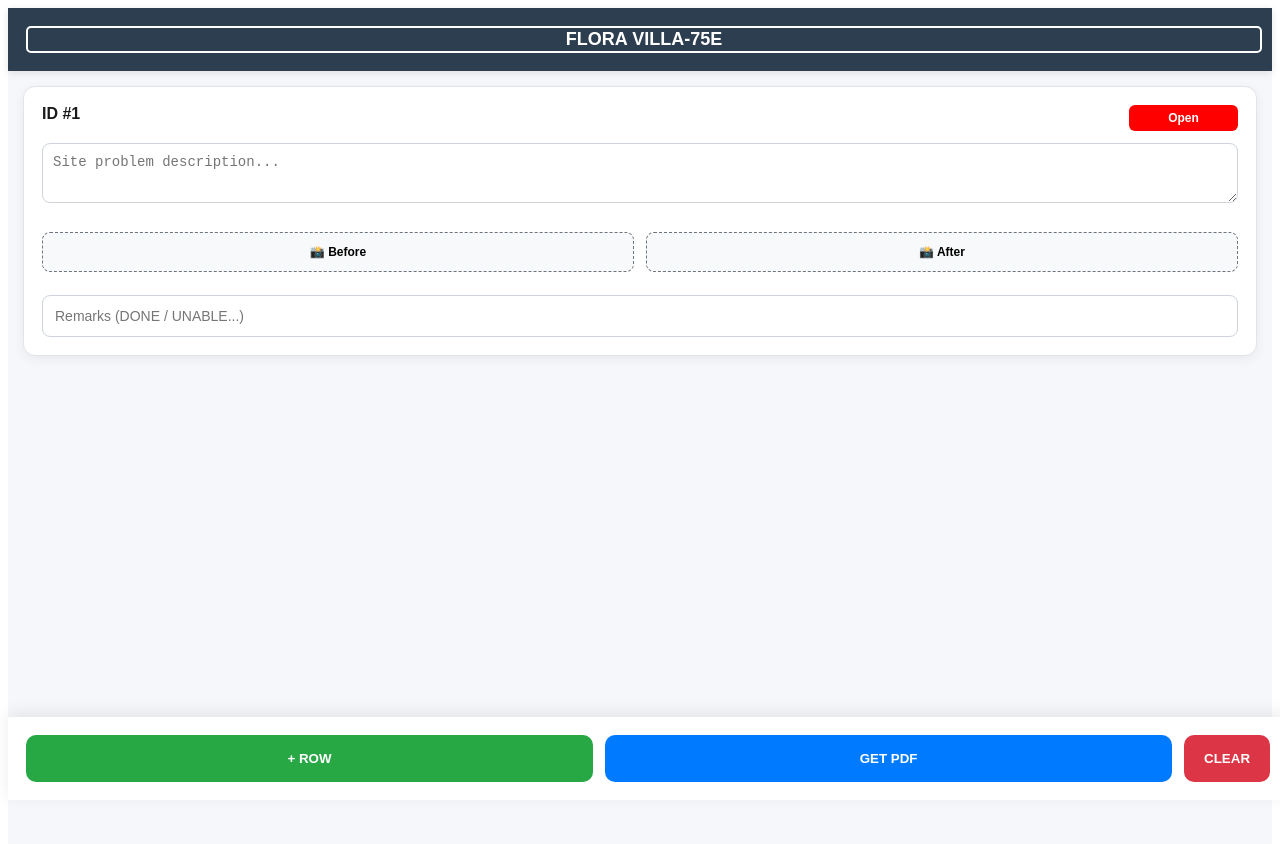
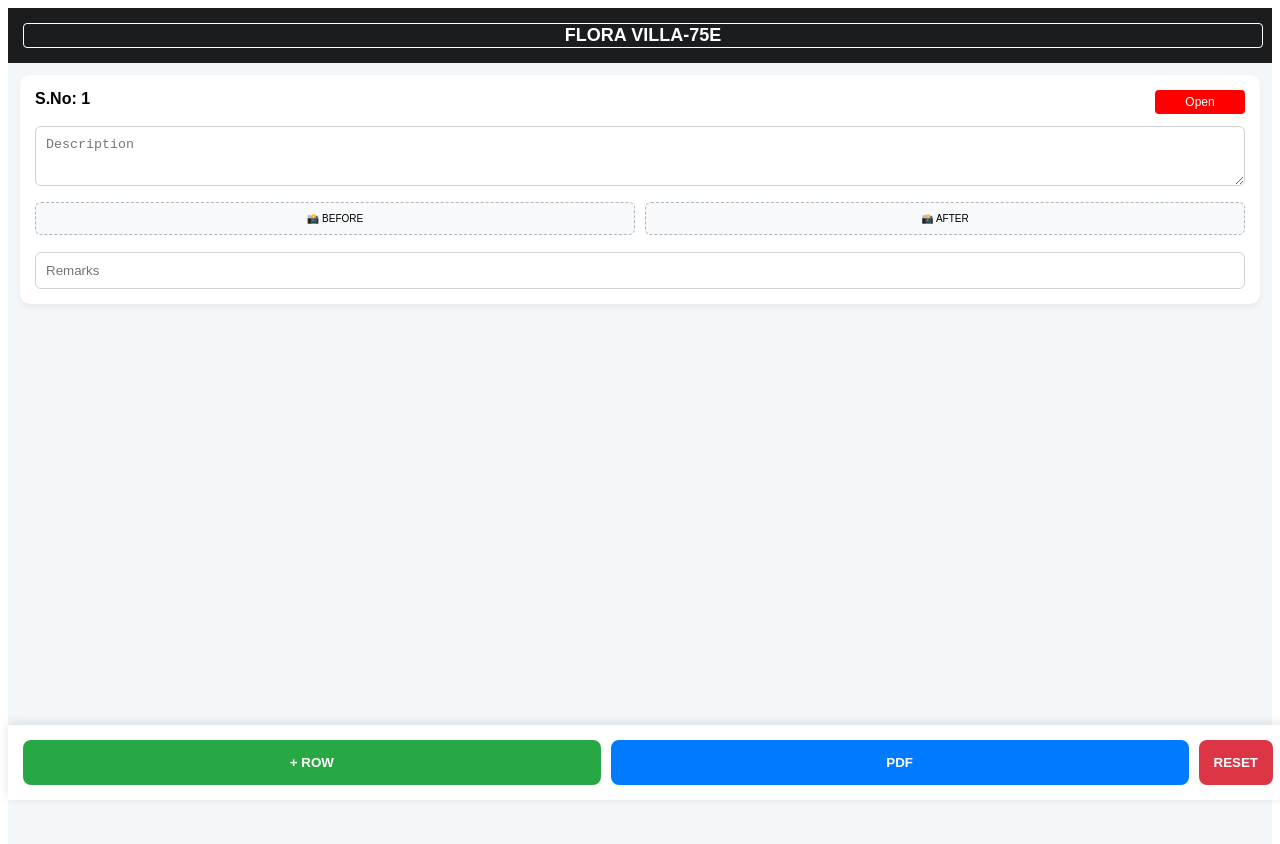
Before and after one commit to Movieeesss/Site-App, a React (Vite) app: page / in a window 1280 px wide. Shown: the top 844 px of the page. Built offline with nearby package versions, Linux system fonts and the light colour scheme.

Commit message:
Update SiteApp.tsx

```diff
--- a/src/SiteApp.tsx
+++ b/src/SiteApp.tsx
@@ -2,15 +2,22 @@ import React, { useState, useEffect } from 'react';
 import { jsPDF } from 'jspdf';
 import autoTable from 'jspdf-autotable';
 
-export default function ActionRegisterFinalApp() {
+export default function StableActionRegister() {
   const [project, setProject] = useState("FLORA VILLA-75E");
   const [rows, setRows] = useState(() => {
-    const saved = localStorage.getItem('site_v25_final');
+    try {
+      const saved = localStorage.getItem('site_v30_stable');
+      // Memory crash aagama irukka data irundha mattum parse pannum
       return saved ? JSON.parse(saved) : [{
         id: 1, date: '2026-04-13', desc: '', loggedBy: '',
         status: 'Open', closedDate: '', before: [], after: [],
         owner: '', closedBy: '', remarks: ''
       }];
+    } catch (e) {
+      console.error("Storage Error - Clearing cache");
+      localStorage.removeItem('site_v30_stable');
+      return [{ id: 1, date: '2026-04-13', desc: '', loggedBy: '', status: 'Open', before: [], after: [], owner: '', closedBy: '', remarks: '' }];
+    }
   });
 
   const [isUploading, setIsUploading] = useState(false);
@@ -18,7 +25,15 @@ export default function ActionRegisterFinalApp() {
   const UPLOAD_PRESET = "ml_default";
 
   useEffect(() => {
-    localStorage.setItem('site_v25_final', JSON.stringify(rows));
+    try {
+      localStorage.setItem('site_v30_stable', JSON.stringify(rows));
+    } catch (e) {
+      // Refresh panna blank screen varama irukka emergency memory clear
+      if (e.name === 'QuotaExceededError') {
+        alert("Memory Full! Older images cleared to prevent crash.");
+        localStorage.clear();
+      }
+    }
   }, [rows]);
 
   const formatDate = (dateStr) => {
@@ -38,48 +53,32 @@ export default function ActionRegisterFinalApp() {
 
   const uploadPhoto = async (id, type, files) => {
     setIsUploading(true);
-    const fileArray = Array.from(files);
-    for (const file of fileArray) {
+    for (const file of Array.from(files)) {
       const formData = new FormData();
       formData.append("file", file);
       formData.append("upload_preset", UPLOAD_PRESET);
       try {
         const res = await fetch(`https://api.cloudinary.com/v1_1/${CLOUD_NAME}/image/upload`, { method: "POST", body: formData });
         const data = await res.json();
-        if (data.secure_url) {
         setRows(prev => prev.map(r => r.id === id ? { ...r, [type]: [...r[type], data.secure_url] } : r));
-        }
       } catch (e) { alert("Upload error!"); }
     }
     setIsUploading(false);
   };
 
-  // INDIVIDUAL PHOTO DELETE LOGIC
-  const deletePhoto = (rowId, type, photoIndex) => {
-    setRows(prev => prev.map(r => r.id === rowId ? {
-      ...r, [type]: r[type].filter((_, index) => index !== photoIndex)
-    } : r));
-  };
-
-  const clearAll = () => {
-    if (window.confirm("Kandippa ella data-vum clear pannanuma?")) {
-      setRows([{ id: 1, date: '2026-04-13', desc: '', loggedBy: '', status: 'Open', closedDate: '', before: [], after: [], owner: '', closedBy: '', remarks: '' }]);
-      localStorage.removeItem('site_v25_final');
-    }
+  const deletePhoto = (id, type, index) => {
+    setRows(prev => prev.map(r => r.id === id ? { ...r, [type]: r[type].filter((_, i) => i !== index) } : r));
   };
 
   const generatePDF = () => {
     const doc = new jsPDF('l', 'mm', 'a4');
 
-    // 1. STRAIGHT SPLIT HEADER (Fix: image_0d0324.png style)
+    // Straight Split Header
     autoTable(doc, {
       body: [[project.toUpperCase(), 'ACTION REGISTER - NEW']],
       theme: 'grid',
       styles: { fontSize: 13, fontStyle: 'bold', halign: 'left', cellPadding: 4, fillColor: [211, 211, 211], lineWidth: 0.5, lineColor: [0, 0, 0] },
-      columnStyles: {
-        0: { cellWidth: 105 },
-        1: { cellWidth: 172 }
-      }
+      columnStyles: { 0: { cellWidth: 105 }, 1: { cellWidth: 172 } }
     });
 
     const head = [['Slno', 'Date Logged', 'Description', 'Logged by', 'Status', 'Closed Date', 'P1(B)', 'P2(B)', 'P1(A)', 'P2(A)', 'Owner', 'By', 'Remarks']];
@@ -95,27 +94,18 @@ export default function ActionRegisterFinalApp() {
       theme: 'grid',
       styles: { fontSize: 7, halign: 'center', valign: 'middle', minCellHeight: 40, lineWidth: 0.2, lineColor: [0, 0, 0] },
       headStyles: { fillColor: [40, 44, 52], textColor: [255, 255, 255], fontStyle: 'bold' },
-      columnStyles: {
-        2: { cellWidth: 30, halign: 'left' },
-        5: { cellWidth: 15 },
-        6: { cellWidth: 22 }, 7: { cellWidth: 22 }, 8: { cellWidth: 22 }, 9: { cellWidth: 22 },
-        12: { cellWidth: 22 }
-      },
+      columnStyles: { 2: { cellWidth: 30, halign: 'left' }, 5: { cellWidth: 15 }, 6: { cellWidth: 22 }, 7: { cellWidth: 22 }, 8: { cellWidth: 22 }, 9: { cellWidth: 22 }, 12: { cellWidth: 22 } },
       didDrawCell: (data) => {
         if (data.section === 'head') return;
         const rowData = rows[data.row.index];
 
-        // Status & Remarks Color Logic (Done=Green, Open=Red)
+        // Color Coding
         if (data.column.index === 4) {
           if (rowData.status.toUpperCase() === 'OPEN') data.cell.styles.fillColor = [255, 0, 0];
           if (rowData.status.toUpperCase() === 'DONE') data.cell.styles.fillColor = [146, 208, 80];
         }
-        if (data.column.index === 12) {
-          if (rowData.remarks.toUpperCase() === 'DONE') data.cell.styles.fillColor = [76, 217, 100];
-          if (rowData.remarks.toUpperCase().includes('NOT IN BOND')) data.cell.styles.fillColor = [255, 204, 0];
-        }
+        if (data.column.index === 12 && rowData.remarks.toUpperCase() === 'DONE') data.cell.styles.fillColor = [76, 217, 100];
 
-        // Photo Column Mapping (Exact column placement)
         const drawImg = (url, cell) => { if (url) doc.addImage(url, 'JPEG', cell.x + 1, cell.y + 1, cell.width - 2, cell.height - 2); };
         if (data.column.index === 6) drawImg(rowData.before[0], data.cell);
         if (data.column.index === 7) drawImg(rowData.before[1], data.cell);
@@ -124,7 +114,7 @@ export default function ActionRegisterFinalApp() {
       }
     });
 
-    doc.save(`${project}_ActionRegister.pdf`);
+    doc.save(`${project}.pdf`);
   };
 
   return (
@@ -134,67 +124,57 @@ export default function ActionRegisterFinalApp() {
         {rows.map(row => (
           <div key={row.id} style={ui.card}>
             <div style={ui.topRow}>
-              <strong style={{color:'#1a1a1a'}}>ID #{row.id}</strong>
+              <strong>S.No: {row.id}</strong>
               <input style={{...ui.badge, backgroundColor: row.status.toUpperCase()==='OPEN'?'#ff0000':'#92d050'}} value={row.status} onChange={e => setRows(rows.map(r => r.id===row.id?{...r, status: e.target.value}:r))} />
             </div>
+            <textarea placeholder="Description" style={ui.area} value={row.desc} onChange={e => setRows(rows.map(r => r.id===row.id?{...r, desc: e.target.value}:r))} />
 
-            <textarea placeholder="Site problem description..." style={ui.area} value={row.desc} onChange={e => setRows(rows.map(r => r.id===row.id?{...r, desc: e.target.value}:r))} />
-
-            <div style={ui.photoSection}>
-              <div>
-                <label style={ui.upBtn}>📸 Before <input type="file" multiple hidden onChange={e => uploadPhoto(row.id, 'before', e.target.files)} /></label>
+            <div style={ui.photoGrid}>
+              {['before', 'after'].map(type => (
+                <div key={type}>
+                  <label style={ui.upBtn}>📸 {type.toUpperCase()} <input type="file" multiple hidden onChange={e => uploadPhoto(row.id, type, e.target.files)} /></label>
                   <div style={ui.thumbGrid}>
-                  {row.before.map((url, index) => (
-                    <div key={index} style={ui.thumbWrapper}>
-                      <img src={url} style={ui.thumbImg} alt="before" />
-                      <button onClick={() => deletePhoto(row.id, 'before', index)} style={ui.delX}>×</button>
+                    {row[type].map((url, i) => (
+                      <div key={i} style={ui.thumbWrap}>
+                        <img src={url} style={ui.thumb} alt="site" />
+                        <button onClick={() => deletePhoto(row.id, type, i)} style={ui.delBtn}>×</button>
                       </div>
                     ))}
                   </div>
                 </div>
-              <div>
-                <label style={ui.upBtn}>📸 After <input type="file" multiple hidden onChange={e => uploadPhoto(row.id, 'after', e.target.files)} /></label>
-                <div style={ui.thumbGrid}>
-                  {row.after.map((url, index) => (
-                    <div key={index} style={ui.thumbWrapper}>
-                      <img src={url} style={ui.thumbImg} alt="after" />
-                      <button onClick={() => deletePhoto(row.id, 'after', index)} style={ui.delX}>×</button>
-                    </div>
               ))}
             </div>
-              </div>
-            </div>
-            <input placeholder="Remarks (DONE / UNABLE...)" style={ui.field} value={row.remarks} onChange={e => setRows(rows.map(r => r.id===row.id?{...r, remarks: e.target.value}:r))} />
+            <input placeholder="Remarks" style={ui.field} value={row.remarks} onChange={e => setRows(rows.map(r => r.id===row.id?{...r, remarks: e.target.value}:r))} />
           </div>
         ))}
       </div>
       <div style={ui.footer}>
         <button onClick={addRow} style={ui.btnGreen}>+ ROW</button>
-        <button onClick={generatePDF} disabled={isUploading} style={ui.btnBlue}>{isUploading ? 'SYNCING...' : 'GET PDF'}</button>
-        <button onClick={clearAll} style={ui.btnRed}>CLEAR</button>
+        <button onClick={generatePDF} disabled={isUploading} style={ui.btnBlue}>{isUploading ? 'SYNC...' : 'PDF'}</button>
+        <button onClick={() => { localStorage.clear(); window.location.reload(); }} style={ui.btnRed}>RESET</button>
       </div>
     </div>
   );
 }
 
 const ui = {
-  container: { background: '#f5f7fa', minHeight: '100vh', paddingBottom: '120px', fontFamily: 'Arial' },
-  nav: { background: '#2c3e50', padding: '18px', position: 'sticky', top: 0, zIndex: 10, boxShadow: '0 2px 8px rgba(0,0,0,0.1)' },
-  headIn: { width: '100%', background: 'transparent', border: '2px solid #fff', borderRadius: '5px', color: '#fff', textAlign: 'center', fontSize: '18px', fontWeight: 'bold' },
-  main: { padding: '15px' },
-  card: { background: '#fff', borderRadius: '12px', padding: '18px', marginBottom: '18px', boxShadow: '0 3px 12px rgba(0,0,0,0.06)', border: '1px solid #e1e4e8' },
+  container: { background: '#f4f7fa', minHeight: '100vh', paddingBottom: '110px', fontFamily: 'Arial' },
+  nav: { background: '#1a1c1e', padding: '15px', position: 'sticky', top: 0, zIndex: 10 },
+  headIn: { width: '100%', background: 'transparent', border: '1px solid #fff', borderRadius: '4px', color: '#fff', textAlign: 'center', fontSize: '18px', fontWeight: 'bold' },
+  main: { padding: '12px' },
+  card: { background: '#fff', borderRadius: '10px', padding: '15px', marginBottom: '15px', boxShadow: '0 4px 6px rgba(0,0,0,0.05)' },
   topRow: { display: 'flex', justifyContent: 'space-between', marginBottom: '12px' },
-  badge: { border: 'none', borderRadius: '6px', color: '#fff', padding: '6px 12px', width: '85px', textAlign: 'center', fontSize: '12px', fontWeight: 'bold' },
-  area: { width: '100%', height: '60px', borderRadius: '8px', border: '1px solid #ced4da', padding: '10px', boxSizing: 'border-box', marginBottom: '10px', fontSize: '14px' },
-  photoSection: { display: 'grid', gridTemplateColumns: '1fr 1fr', gap: '12px', margin: '15px 0' },
-  upBtn: { background: '#f8f9fa', padding: '12px', display: 'block', textAlign: 'center', borderRadius: '8px', border: '1px dashed #6c757d', fontSize: '12px', cursor: 'pointer', fontWeight: 'bold' },
-  thumbGrid: { display: 'flex', flexWrap: 'wrap', gap: '6px', marginTop: '8px' },
-  thumbWrapper: { position: 'relative', width: '50px', height: '50px' },
-  thumbImg: { width: '100%', height: '100%', objectFit: 'cover', borderRadius: '5px', border: '1px solid #ddd' },
-  delX: { position: 'absolute', top: -6, right: -6, background: '#ff3b30', color: '#fff', border: 'none', borderRadius: '50%', width: '20px', height: '20px', fontSize: '12px', cursor: 'pointer', display: 'flex', alignItems: 'center', justifyContent: 'center', fontWeight: 'bold' },
-  field: { width: '100%', padding: '12px', borderRadius: '8px', border: '1px solid #ced4da', boxSizing: 'border-box', fontSize: '14px' },
-  footer: { position: 'fixed', bottom: 0, width: '100%', background: '#fff', padding: '18px', display: 'flex', gap: '12px', boxShadow: '0 -4px 15px rgba(0,0,0,0.08)', boxSizing: 'border-box' },
-  btnGreen: { flex: 1, padding: '16px', background: '#28a745', color: '#fff', border: 'none', borderRadius: '10px', fontWeight: 'bold' },
-  btnBlue: { flex: 1, padding: '16px', background: '#007bff', color: '#fff', border: 'none', borderRadius: '10px', fontWeight: 'bold' },
-  btnRed: { padding: '16px 20px', background: '#dc3545', color: '#fff', border: 'none', borderRadius: '10px', fontWeight: 'bold' }
+  badge: { border: 'none', borderRadius: '4px', color: '#fff', padding: '5px', width: '80px', textAlign: 'center', fontSize: '12px' },
+  area: { width: '100%', height: '60px', borderRadius: '6px', border: '1px solid #ced4da', padding: '10px', boxSizing: 'border-box' },
+  photoGrid: { display: 'grid', gridTemplateColumns: '1fr 1fr', gap: '10px', margin: '12px 0' },
+  upBtn: { background: '#f8f9fa', padding: '10px', display: 'block', textAlign: 'center', borderRadius: '6px', border: '1px dashed #adb5bd', fontSize: '10px', cursor: 'pointer' },
+  thumbGrid: { display: 'flex', flexWrap: 'wrap', gap: '5px', marginTop: '5px' },
+  thumbWrap: { position: 'relative', width: '40px', height: '40px' },
+  thumb: { width: '100%', height: '100%', objectFit: 'cover', borderRadius: '4px' },
+  delBtn: { position: 'absolute', top: -5, right: -5, background: 'red', color: 'white', border: 'none', borderRadius: '50%', width: '15px', height: '15px', fontSize: '10px' },
+  field: { width: '100%', padding: '10px', borderRadius: '6px', border: '1px solid #ced4da', boxSizing: 'border-box' },
+  footer: { position: 'fixed', bottom: 0, width: '100%', background: '#fff', padding: '15px', display: 'flex', gap: '10px', boxShadow: '0 -2px 10px rgba(0,0,0,0.1)', boxSizing: 'border-box' },
+  btnGreen: { flex: 1, padding: '15px', background: '#28a745', color: '#fff', border: 'none', borderRadius: '8px', fontWeight: 'bold' },
+  btnBlue: { flex: 1, padding: '15px', background: '#007bff', color: '#fff', border: 'none', borderRadius: '8px', fontWeight: 'bold' },
+  btnRed: { padding: '15px', background: '#dc3545', color: '#fff', border: 'none', borderRadius: '8px', fontWeight: 'bold' }
 };
```
Lines whose indentation alone changed are shown as unchanged.
